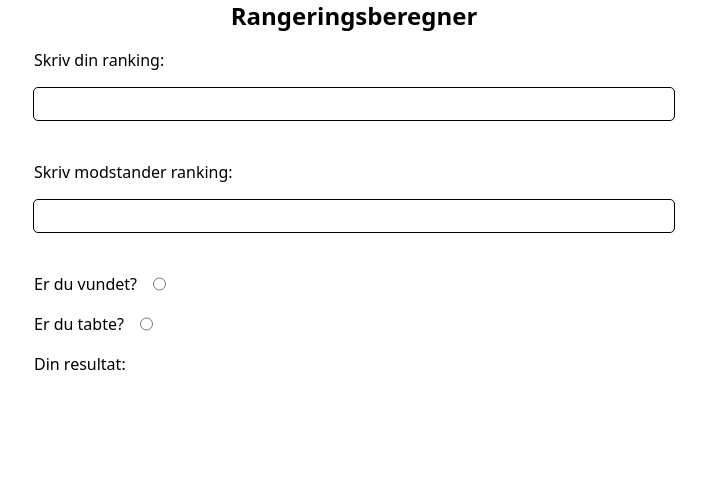
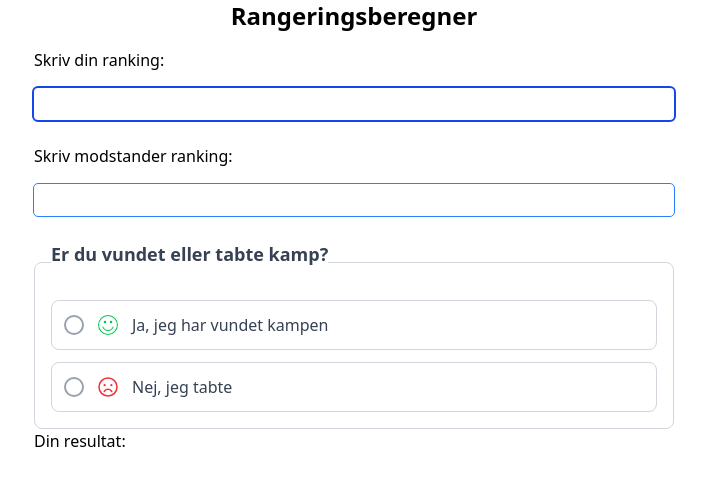
Before and after one commit to SerhiiIkin/rating-calculator, a React (Vite) app: page / in a window 1280 px wide. Shown: the top 486 px of the page, without its empty margins (286-993 px from the left). Built offline with nearby package versions, Linux system fonts and the light colour scheme.

Commit message:
lit styling

```diff
--- a/package.json
+++ b/package.json
@@ -14,6 +14,7 @@
     "@tailwindcss/vite": "^4.0.15",
     "react": "^19.0.0",
     "react-dom": "^19.0.0",
+    "react-icons": "^5.5.0",
     "tailwindcss": "^4.0.15",
     "vite-plugin-compression": "^0.5.1",
     "vite-plugin-sitemap": "^0.7.1"
--- a/src/App.tsx
+++ b/src/App.tsx
@@ -1,4 +1,6 @@
-import { ChangeEvent, useState } from "react";
+import { ChangeEvent, KeyboardEvent, useState } from "react";
+import { CiFaceSmile } from "react-icons/ci";
+import { PiSmileySad } from "react-icons/pi";
 
 function App() {
     const MAX_RANKING = 10000;
@@ -111,6 +113,20 @@ function App() {
 
         const regExp = /[^0-9]/g;
 
+        const errorMessage = () => {
+            let error = "";
+            if (regExp.test(value)) {
+                error = "Indtast venligst et nummer";
+            }
+            if (+value >= MAX_RANKING) {
+                error = `Du må ikke taste et tal over ${MAX_RANKING}`;
+            }
+
+            return error;
+        };
+
+        errorMessage();
+
         setData((prev) => ({
             ...prev,
             option: "",
@@ -121,14 +137,12 @@ function App() {
                     : +value < MAX_RANKING
                     ? value.replace(/[^0-9]/g, "")
                     : prev[name].value,
-                error: regExp.test(value)
-                    ? "Indtast venligst et nummer"
-                    : +value < MAX_RANKING
-                    ? ""
-                    : `Du må ikke taste et tal over ${MAX_RANKING}`,
+                error: errorMessage(),
             },
         }));
     };
+
+    //`Du må ikke taste et tal over ${MAX_RANKING}`
 
     const radioHandle = (event: ChangeEvent<HTMLInputElement>) => {
         const { name, value } = event.target;
@@ -144,6 +158,7 @@ function App() {
         if (data.myRanking.value === "" || data.opponentRanking.value === "") {
             return;
         }
+
         const difference = Math.abs(
             Number(data.myRanking.value) - Number(data.opponentRanking.value)
         );
@@ -198,6 +213,20 @@ function App() {
         }
     };
 
+    const keyDownHandler = (event: KeyboardEvent<HTMLLabelElement>) => {
+        if (event.code === "Enter" || event.code === "Space") {
+            const value =
+                (event.target as HTMLLabelElement).htmlFor === "vundet"
+                    ? "1"
+                    : "0";
+            setData((prev) => ({
+                ...prev,
+                option: value,
+            }));
+            resultHandle(value);
+        }
+    };
+
     return (
         <>
             <title>Rangeringsberegner hjemmeside</title>
@@ -209,17 +238,18 @@ function App() {
             <h1 className="text-2xl font-bold text-center pb-4">
                 Rangeringsberegner
             </h1>
-            <div className="max-w-[calc(100dvh-10%)] mx-auto px-4 grid gap-4">
+            <div className="max-w-[calc(100dvh-10%)] mx-auto px-4 grid ">
                 <label className="grid gap-4 relative pb-6">
                     <span>Skriv din ranking: </span>
                     <span className="absolute bottom-0 left-2 text-red-500">
                         {data.myRanking.error}
                     </span>
                     <input
+                        autoFocus
                         type="tel"
                         inputMode="numeric"
                         name="myRanking"
-                        className="outline px-2 py-1 rounded"
+                        className="outline outline-blue-500 focus:outline-blue-700 focus:outline-2 px-2 py-1 rounded"
                         value={data.myRanking.value}
                         onChange={handleChange}
                         onBlur={() => resultHandle(data.result)}
@@ -234,33 +264,69 @@ function App() {
                         type="tel"
                         inputMode="numeric"
                         name="opponentRanking"
-                        className="outline px-2 py-1 rounded"
+                        className="outline outline-blue-500  focus:outline-blue-700 focus:outline-2 px-2 py-1 rounded"
                         value={data.opponentRanking.value}
                         onChange={handleChange}
                         onBlur={() => resultHandle(data.result)}
                     />
                 </label>
+                <fieldset className="p-4 border border-gray-300 rounded-lg">
+                    <legend className="pb-4 text-lg font-semibold text-gray-700">
+                        Er du vundet eller tabte kamp?
+                    </legend>
 
-                <label className="flex gap-4">
-                    <span>Er du vundet?</span>
+                    <div className="flex flex-col gap-3">
+                        {/* Vundet */}
+                        <label
+                            onKeyDown={keyDownHandler}
+                            htmlFor="vundet"
+                            tabIndex={0}
+                            className="flex items-center gap-3 p-3 border rounded-lg cursor-pointer transition-all
+        border-gray-300 hover:border-green-500 peer-checked:border-green-500 peer-checked:bg-blue-100">
                             <input
+                                id="vundet"
                                 type="radio"
                                 name="option"
                                 value="1"
                                 checked={data.option === "1"}
                                 onChange={radioHandle}
+                                className="hidden peer"
                             />
+                            <div className="w-5 h-5 border-2 border-gray-400 rounded-full flex items-center justify-center peer-checked:border-green-500 peer-checked:bg-green-500 transition-all">
+                                <div className="w-2.5 h-2.5 bg-white rounded-full opacity-0 peer-checked:opacity-100 transition-opacity"></div>
+                            </div>
+                            <CiFaceSmile className="text-2xl text-green-500" />
+                            <span className="text-gray-700">
+                                Ja, jeg har vundet kampen
+                            </span>
                         </label>
-                <label className="flex gap-4">
-                    <span>Er du tabte?</span>
+
+                        {/* Tabt */}
+                        <label
+                            onKeyDown={keyDownHandler}
+                            htmlFor="tabt"
+                            tabIndex={0}
+                            className="flex items-center gap-3 p-3 border rounded-lg cursor-pointer transition-all
+        border-gray-300 hover:border-red-500 peer-checked:border-red-500 peer-checked:bg-red-100">
                             <input
                                 type="radio"
                                 name="option"
                                 value="0"
+                                id="tabt"
                                 checked={data.option === "0"}
                                 onChange={radioHandle}
+                                className="hidden peer"
                             />
+                            <div className="w-5 h-5 border-2 border-gray-400 rounded-full flex items-center justify-center peer-checked:border-red-500 peer-checked:bg-red-500 transition-all">
+                                <div className="w-2.5 h-2.5 bg-white rounded-full opacity-0 peer-checked:opacity-100 transition-opacity"></div>
+                            </div>
+                            <PiSmileySad className="text-2xl text-red-500" />
+                            <span className="text-gray-700">
+                                Nej, jeg tabte
+                            </span>
                         </label>
+                    </div>
+                </fieldset>
 
                 <div className="flex gap-2">
                     Din resultat:
```
Also changed, not shown: 1 other file (tests, documents, lock files or other folders). Lines whose indentation alone changed are shown as unchanged.
